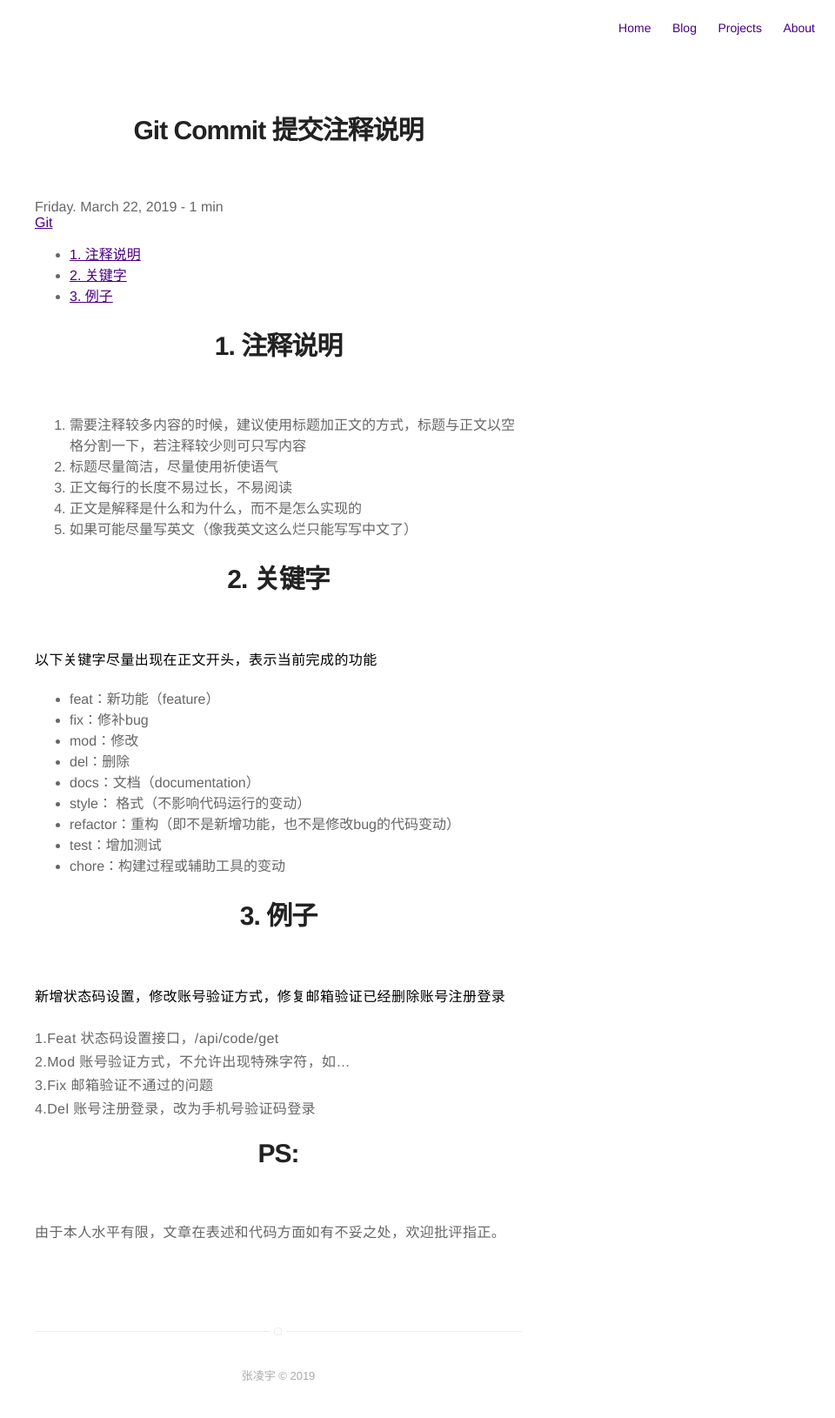
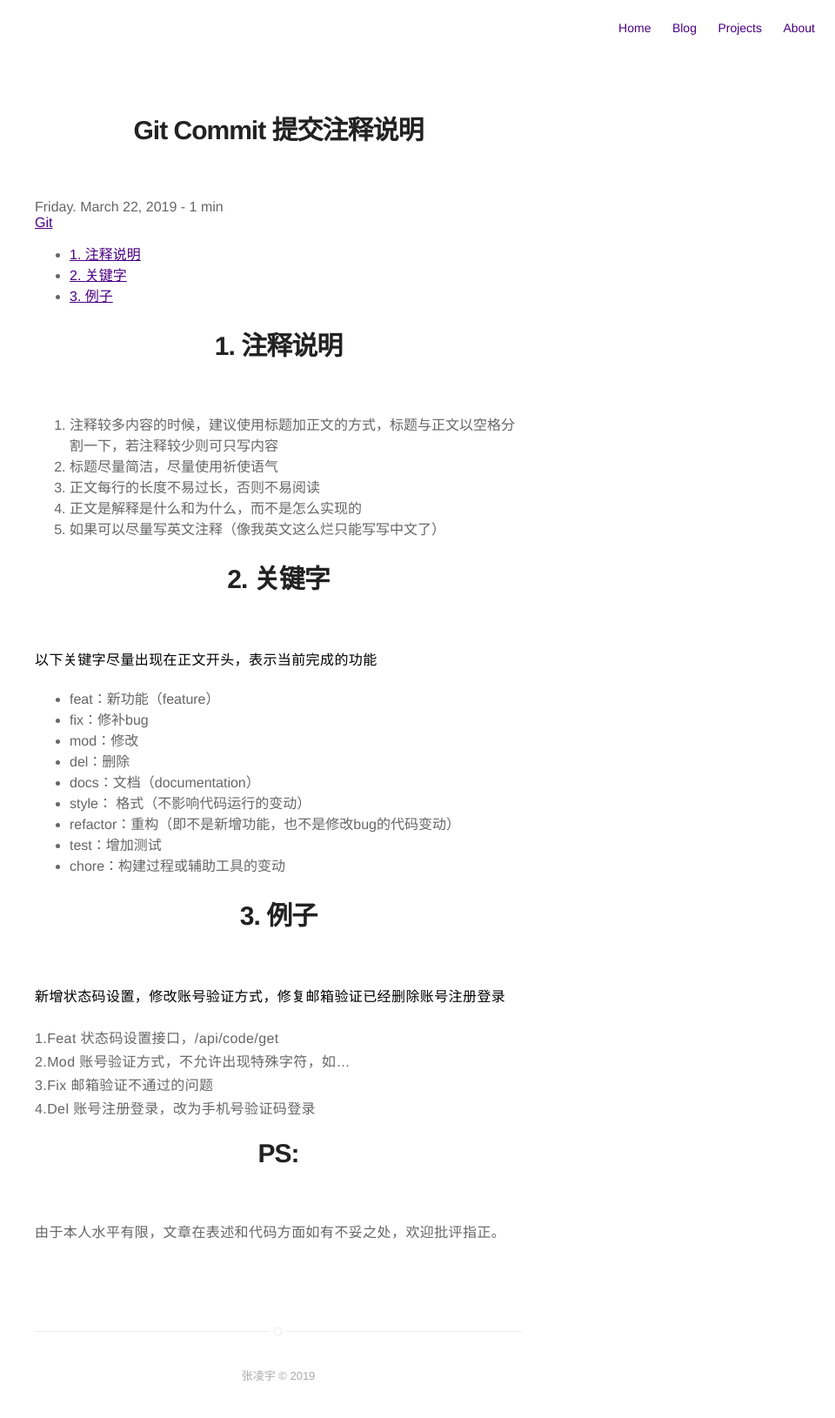
Before and after one commit to ArcherZdip/archerzdip.github.io, a Jekyll site: the page built from _posts/2019-03-22-Git Commit 提交注释说明.md, in a window 1280 px wide. Shown: the whole page at 87% size, without its empty margins (320-1280 px from the left). Built offline with Jekyll 4.4.1, drawn with Linux system fonts in a browser that asks for light colours.

Commit message:
Fix blog

```diff
--- a/_posts/2019-03-22-Git Commit 提交注释说明.md
+++ b/_posts/2019-03-22-Git Commit 提交注释说明.md
@@ -13,11 +13,11 @@
 
 <!-- /TOC -->
 # 1. 注释说明
-1. 需要注释较多内容的时候，建议使用标题加正文的方式，标题与正文以空格分割一下，若注释较少则可只写内容
+1. 注释较多内容的时候，建议使用标题加正文的方式，标题与正文以空格分割一下，若注释较少则可只写内容
 2. 标题尽量简洁，尽量使用祈使语气
-3. 正文每行的长度不易过长，不易阅读
+3. 正文每行的长度不易过长，否则不易阅读
 4. 正文是解释是什么和为什么，而不是怎么实现的
-5. 如果可能尽量写英文（像我英文这么烂只能写写中文了）
+5. 如果可以尽量写英文注释（像我英文这么烂只能写写中文了）
 
 # 2. 关键字
 **以下关键字尽量出现在正文开头，表示当前完成的功能**
```
